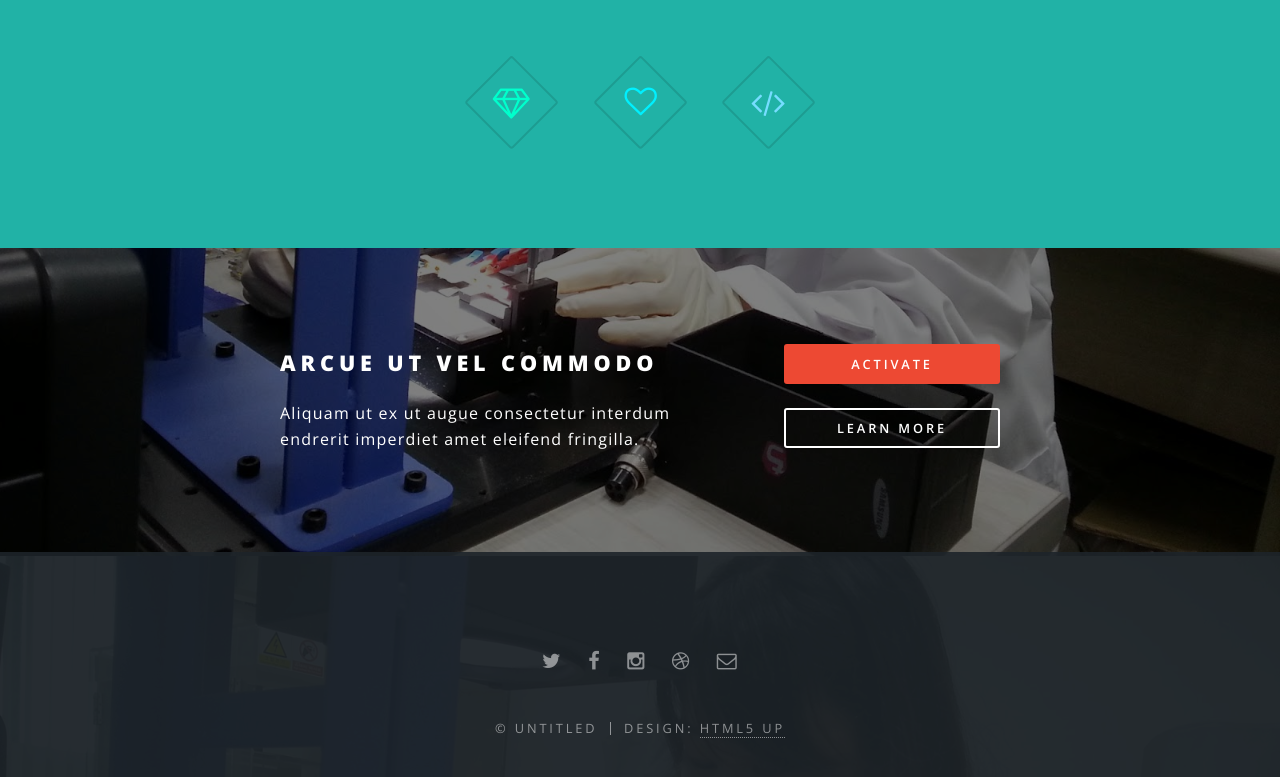
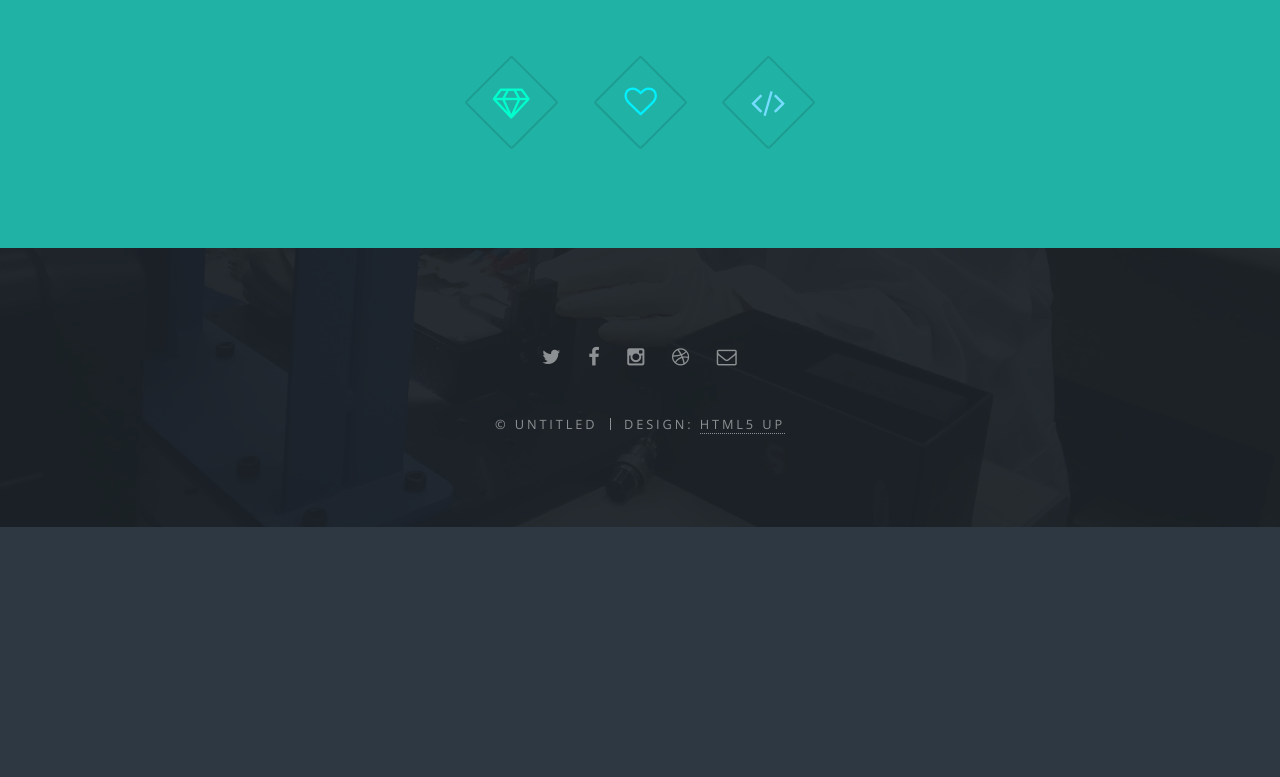
Before and after one commit to eleanor107/eleanor107.github.io, a plain HTML site: page index.html in a window 1280 px wide. Shown: the part 3284-4061 px from the top of the page. After the commit the page ends 3811 px from the top, so only its background shows below. Drawn offline with nearby package versions, Linux system fonts and the light colour scheme.

Commit message:
Remove extra section.

```diff
--- a/index.html
+++ b/index.html
@@ -158,7 +158,7 @@
 
 
 				<!-- Extra stuff with butons -->
-					<section id="cta" class="wrapper style4">
+					<!--<section id="cta" class="wrapper style4">
 						<div class="inner">
 							<header>
 								<h2>Arcue ut vel commodo</h2>
@@ -169,7 +169,7 @@
 								<li><a href="#" class="button fit">Learn More</a></li>
 							</ul>
 						</div>
-					</section>
+					</section>-->
 
 				<!-- Footer -->
 					<footer id="footer">
```
